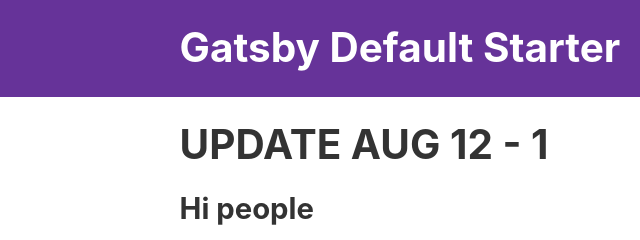
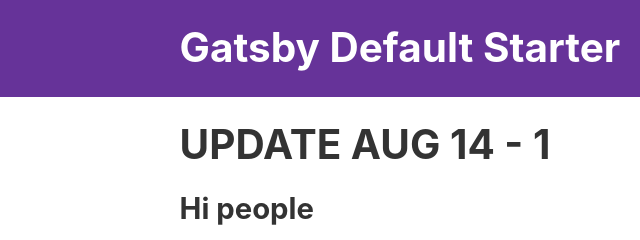
Before and after one commit to jade-framework/gatsby-default, a Gatsby site: page / in a window 1280 px wide. Shown: the top 240 px of the page, 0-640 px from the left. Built offline with nearby package versions, Linux system fonts and the light colour scheme; Gatsby itself is replaced by a stand-in of ours.

Commit message:
Update index.js

```diff
--- a/src/pages/index.js
+++ b/src/pages/index.js
@@ -8,7 +8,7 @@
 const IndexPage = () => (
   <Layout>
     <SEO title="Home" />
-    <h1>UPDATE AUG 12 - 1</h1>
+    <h1>UPDATE AUG 14 - 1</h1>
     <h2>Hi people</h2>
     <p>Welcome to your new Gatsby site.</p>
     <p>Now go build something great.</p>
```
